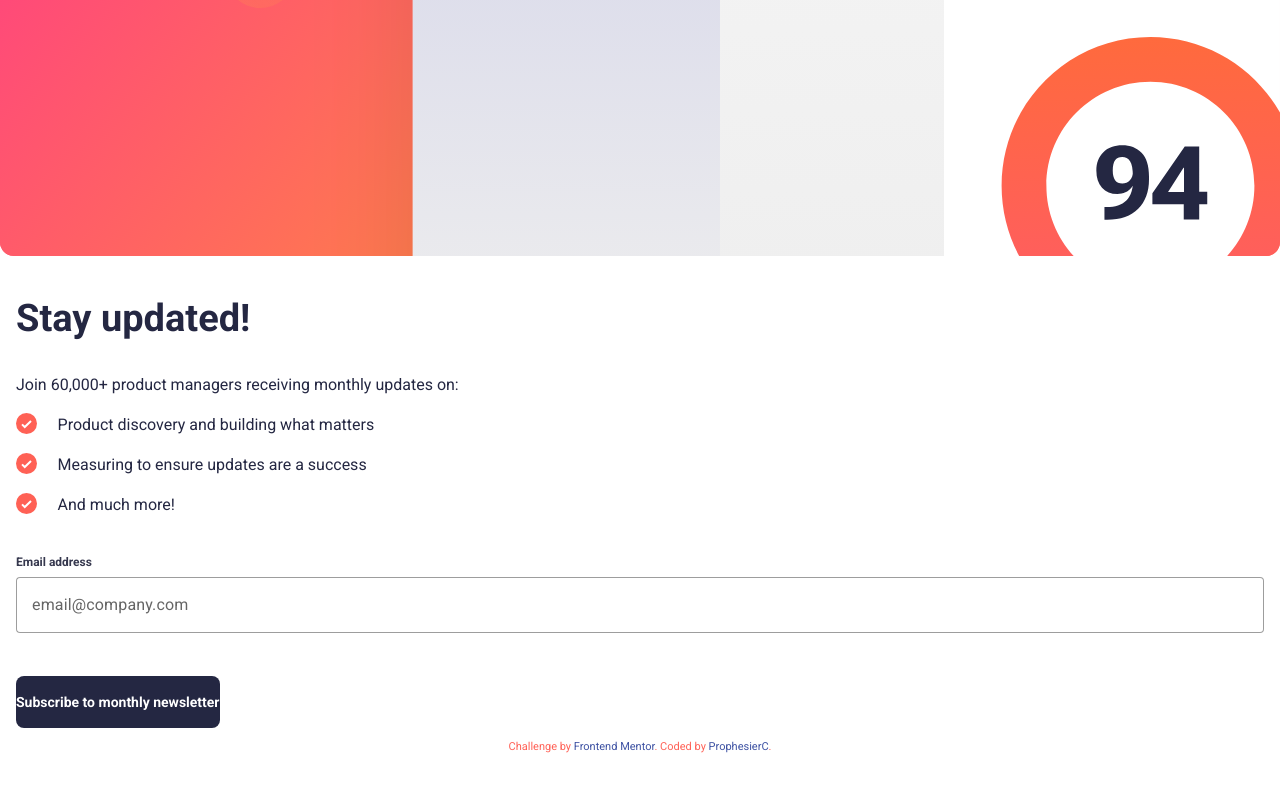
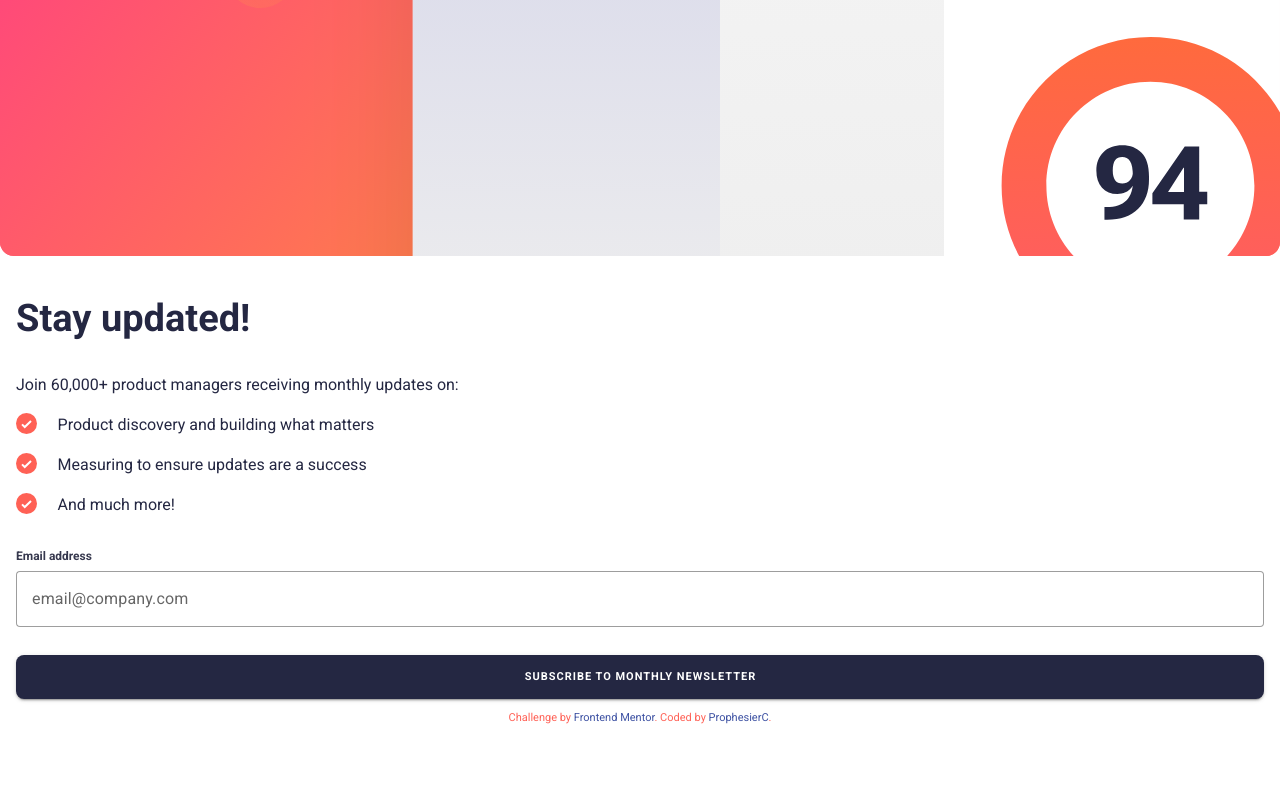
Before and after one commit to prophesierc/newsletter-sign-up-with-success-message-main, a Vue app in the folder app/: page / in a window 1280 px wide. Shown: the top 792 px of the page. Built offline with nearby package versions, Linux system fonts and the light colour scheme.

Commit message:
update EmailField.vue, SubscribeButton.vue and global.css Converted SubscribeButton to Vuetify prop

```diff
--- a/app/src/components/EmailField.vue
+++ b/app/src/components/EmailField.vue
@@ -34,7 +34,7 @@ export default
   .email__title {
     font-size: 12px;
     color: var(--neutral-clr-Charcoal-Grey);
-    margin: 3em 0 .5em 0;
+    margin: 2.5em 0 .5em 0;
   }
 
   .email__input :deep(.v-input__control) {
--- a/app/src/components/props/SubscribeButton.vue
+++ b/app/src/components/props/SubscribeButton.vue
@@ -1,5 +1,11 @@
 <template>
-  <button class="subscribe__button" type="submit">{{ buttonText }}</button>
+  <v-btn
+  class="subscribe__button"
+  type="submit"
+  density="default"
+  size="large"
+  >
+  {{ buttonText }}</v-btn>
 </template>
 
 <script>
@@ -11,14 +17,14 @@
 
 <style>
   .subscribe__button{
-    margin: 1.5em 0 0 0;
-    height: 3.7em;
+    width: 100%;
     background-color: var(--neutral-clr-Dark-Slate-Grey);
     color: var(--neutral-clr-White);
     border-radius: 8px;
     border: none;
-    font-size: 14px;
+    font-size: 11px;
     font-weight: var(--fw-700);
     font-family: inherit;
+    margin: .5em 0 0 0;
   }
 </style>
```
